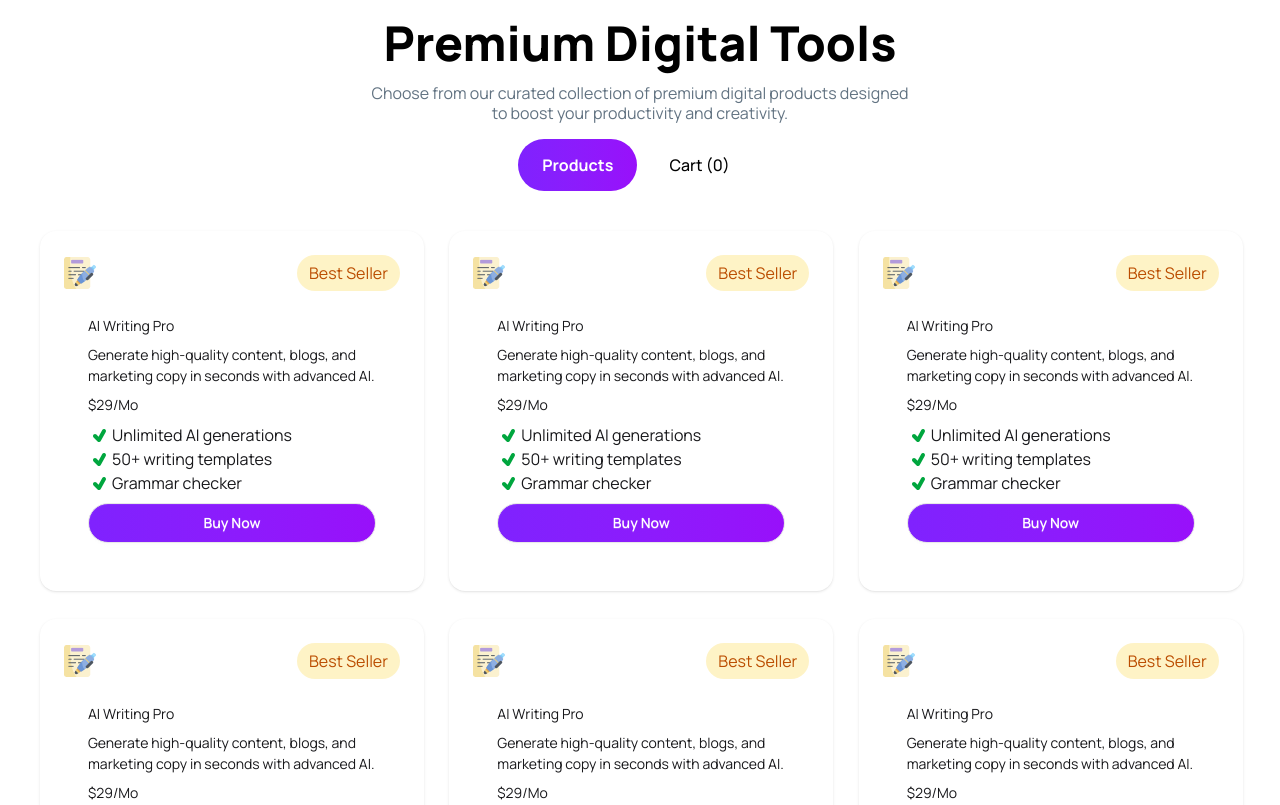
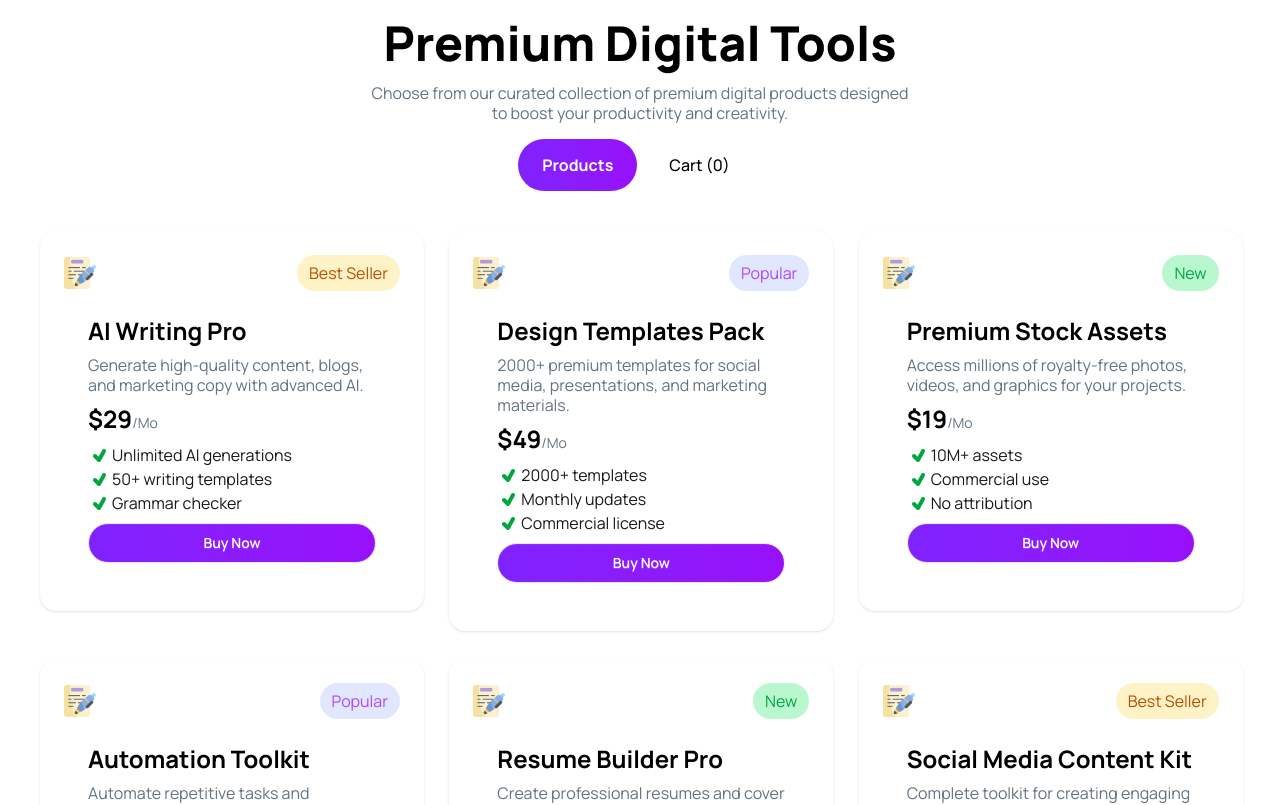
Before and after one commit to a1mb0t38/assignment-6, a React (Vite) app: page / in a window 1280 px wide. Shown: the part 920-1725 px from the top of the page. Built offline with nearby package versions, Linux system fonts and the light colour scheme.

Commit message:
added the dynamic data to cards and add the count when buy a product

```diff
--- a/src/App.jsx
+++ b/src/App.jsx
@@ -1,4 +1,4 @@
-import { Suspense } from 'react'
+import { Suspense, useState } from 'react'
 import './App.css'
 import Banner from './components/banner/Banner'
 import Intro from './components/intro/Intro'
@@ -17,16 +17,18 @@ function App() {
 
   const promiseProduct = fetchdata();
 
+  const [cartCount, setCartCount] = useState(0);
+
   return (
 
     <>
-      <NavBar></NavBar>
+      <NavBar cartCount={cartCount}></NavBar>
       <Banner></Banner>
       <Intro></Intro>
       <ProductsIntro></ProductsIntro>
       <Suspense fallback={<span className="loading loading-ball loading-xl"></span>
       }>
-        <Products promiseProduct={promiseProduct}></Products>
+        <Products promiseProduct={promiseProduct} setCartCount={setCartCount} cartCount={cartCount}></Products>
       </Suspense>
     </>
   )
--- /dev/null
+++ b/src/components/carts/Carts.jsx
@@ -0,0 +1,11 @@
+import React from 'react';
+
+const Carts = () => {
+    return (
+        <div>
+           <h1>carts are here</h1>
+        </div>
+    );
+};
+
+export default Carts;<h1>carts are here</h1>
--- a/src/components/navbar/NavBar.jsx
+++ b/src/components/navbar/NavBar.jsx
@@ -1,6 +1,6 @@
 import React from 'react';
 
-const NavBar = () => {
+const NavBar = ({cartCount}) => {
     return (
         <div>
             <div className="flex justify-between items-center px-52 py-3">
@@ -21,7 +21,7 @@ const NavBar = () => {
                     <div tabIndex={0} role="button" className="btn btn-ghost btn-circle mr-4">
                         <div className="indicator">
                             <svg xmlns="http://www.w3.org/2000/svg" className="h-5 w-5" fill="none" viewBox="0 0 24 24" stroke="currentColor"> <path strokeLinecap="round" strokeLinejoin="round" strokeWidth="2" d="M3 3h2l.4 2M7 13h10l4-8H5.4M7 13L5.4 5M7 13l-2.293 2.293c-.63.63-.184 1.707.707 1.707H17m0 0a2 2 0 100 4 2 2 0 000-4zm-8 2a2 2 0 11-4 0 2 2 0 014 0z" /> </svg>
-                            <span className="badge badge-sm indicator-item">0</span>
+                            <span className="badge badge-sm indicator-item bg-red-600 text-white">{cartCount}</span>
                         </div>
                     </div>
 
--- /dev/null
+++ b/src/components/products/Cards.jsx
@@ -0,0 +1,50 @@
+import React, { useState } from 'react';
+import { TiTick } from 'react-icons/ti';
+
+const Cards = ({product, setCartCount, cartCount}) => {
+    // console.log(product);
+    const [bought, setBought] = useState(false);
+
+
+    const handleCartCount = () => {
+        setBought(true);
+        setCartCount(cartCount + 1);
+    }
+
+    return (
+        <div>
+            <div className="card bg-base-100 w-96 shadow-sm p-6 rounded-2xl cursor-pointer transition-transform duration-200 active:scale-95">
+                    <div className='flex justify-between items-center'>
+                        <img src="/src/assets/products/writing_2327400 1.png" alt="" />
+                        {
+                            product.tag === "Best Seller" && <span className='inline-block text-[#BB4D00] py-1.5 px-3 bg-[#FEF3C6] rounded-full'>{product.tag}</span>
+                        }
+                        {
+                            product.tag === "Popular" && <span className='inline-block text-purple-500 py-1.5 px-3 bg-[#E1E7FF] rounded-full'>{product.tag}</span>
+                        }
+                        {
+                            product.tag === "New" && <span className='inline-block text-green-600 py-1.5 px-3 bg-green-200 rounded-full'>{product.tag}</span>
+                        }
+                    </div>
+                    <div className="card-body">
+                        <h1 className='text-2xl font-bold text-black'>{product.name}</h1>
+                        <p className='text-base leading-5 text-[#627382]'>{product.description}</p>
+                        <h3 className='text-[#627382]'><span className='font-bold text-2xl text-black'>${product.price}</span>/Mo</h3>
+                        <div>
+
+                            {
+                                product.features.map(feature=> {
+                                    return <p className='flex items-center'><TiTick className='text-green-600 text-2xl'></TiTick><span className='text-base'>{feature}</span></p>
+                                })
+                            }
+                        </div>
+                        <div className="card-actions justify-end">
+                            <button onClick={handleCartCount} className="btn w-full rounded-full bg-linear-to-r from-violet-600 to-purple-600 text-white">{bought === true ? <span className='bg-gray-500'>Went to Cart</span> : "Buy Now"}</button>
+                        </div>
+                    </div>
+                </div>
+        </div>
+    );
+};
+
+export default Cards;
--- a/src/components/products/Products.jsx
+++ b/src/components/products/Products.jsx
@@ -1,13 +1,15 @@
 import React, { use, useState } from 'react';
-import { TiTick } from 'react-icons/ti';
 
-const Products = ({ promiseProduct }) => {
+import Cards from './Cards';
+import Carts from '../carts/Carts';
 
-    console.log(promiseProduct)
+const Products = ({ promiseProduct, setCartCount, cartCount }) => {
+
+    // console.log(promiseProduct)
 
     const products = use(promiseProduct);
 
-    console.log(products);
+    // console.log(products);
 
 
     const [productbtn, setProductbtn] = useState("products");
@@ -16,31 +18,16 @@ const Products = ({ promiseProduct }) => {
             <div className='max-w-[1200px] mx-auto text-center'>
                 <button onClick={() => setProductbtn("products")} className={`${productbtn === "products" ? "py-3.5 px-6 text-white bg-linear-to-r from-violet-600 to-purple-600 rounded-full text-base font-bold cursor-pointer transition-transform duration-150 active:scale-95" : "px-8 py-3.5 font-medium text-base text-black bg-white cursor-pointer transition-transform duration-150 active:scale-95"}`}>Products</button>
 
-                <button onClick={() => setProductbtn("cart")} className={`${productbtn === "cart" ? "py-3.5 px-6 text-white bg-linear-to-r from-violet-600 to-purple-600 rounded-full text-base font-bold cursor-pointer transition-transform duration-150 active:scale-95" : "px-8 py-3.5 font-medium text-base text-black bg-white cursor-pointer transition-transform duration-150 active:scale-95"} `}>Cart (0)</button>
+                <button onClick={() => setProductbtn("cart")} className={`${productbtn === "cart" ? "py-3.5 px-6 text-white bg-linear-to-r from-violet-600 to-purple-600 rounded-full text-base font-bold cursor-pointer transition-transform duration-150 active:scale-95" : "px-8 py-3.5 font-medium text-base text-black bg-white cursor-pointer transition-transform duration-150 active:scale-95"} `}>Cart ({cartCount})</button>
             </div>
+
             <div className='max-w-[1200px] mx-auto grid grid-cols-3 gap-7 mt-10'>
+
                 {
-                    products.map((product) => {
-                        return <div className="card bg-base-100 w-96 shadow-sm p-6 rounded-2xl cursor-pointer transition-transform duration-200 active:scale-95">
-                    <div className='flex justify-between items-center'>
-                        <img src="/src/assets/products/writing_2327400 1.png" alt="" />
-                        <span className='inline-block text-[#BB4D00] py-1.5 px-3 bg-[#FEF3C6] rounded-full'>Best Seller</span>
-                    </div>
-                    <div className="card-body">
-                        <h1>AI Writing Pro</h1>
-                        <p>Generate high-quality content, blogs, and marketing copy in seconds with advanced AI.</p>
-                        <h3>$29/Mo</h3>
-                        <div>
-                            <p className='flex items-center'><TiTick className='text-green-600 text-2xl'></TiTick><span className='text-base'>Unlimited AI generations</span></p>
-                            <p className='flex items-center'><TiTick className='text-green-600 text-2xl'></TiTick><span className='text-base'>50+ writing templates</span></p>
-                            <p className='flex items-center'><TiTick className='text-2xl text-green-600'></TiTick><span className='text-base'>Grammar checker</span></p>
-                        </div>
-                        <div className="card-actions justify-end">
-                            <button className="btn w-full rounded-full bg-linear-to-r from-violet-600 to-purple-600 text-white">Buy Now</button>
-                        </div>
-                    </div>
-                </div>
-                    })
+                    productbtn === "products" ? products.map((product, index) => {
+                        return <Cards key={index} product={product} setCartCount={setCartCount} cartCount={cartCount}></Cards>
+                    }) : <Carts></Carts>
+
                 }
             </div>
         </div>
```
